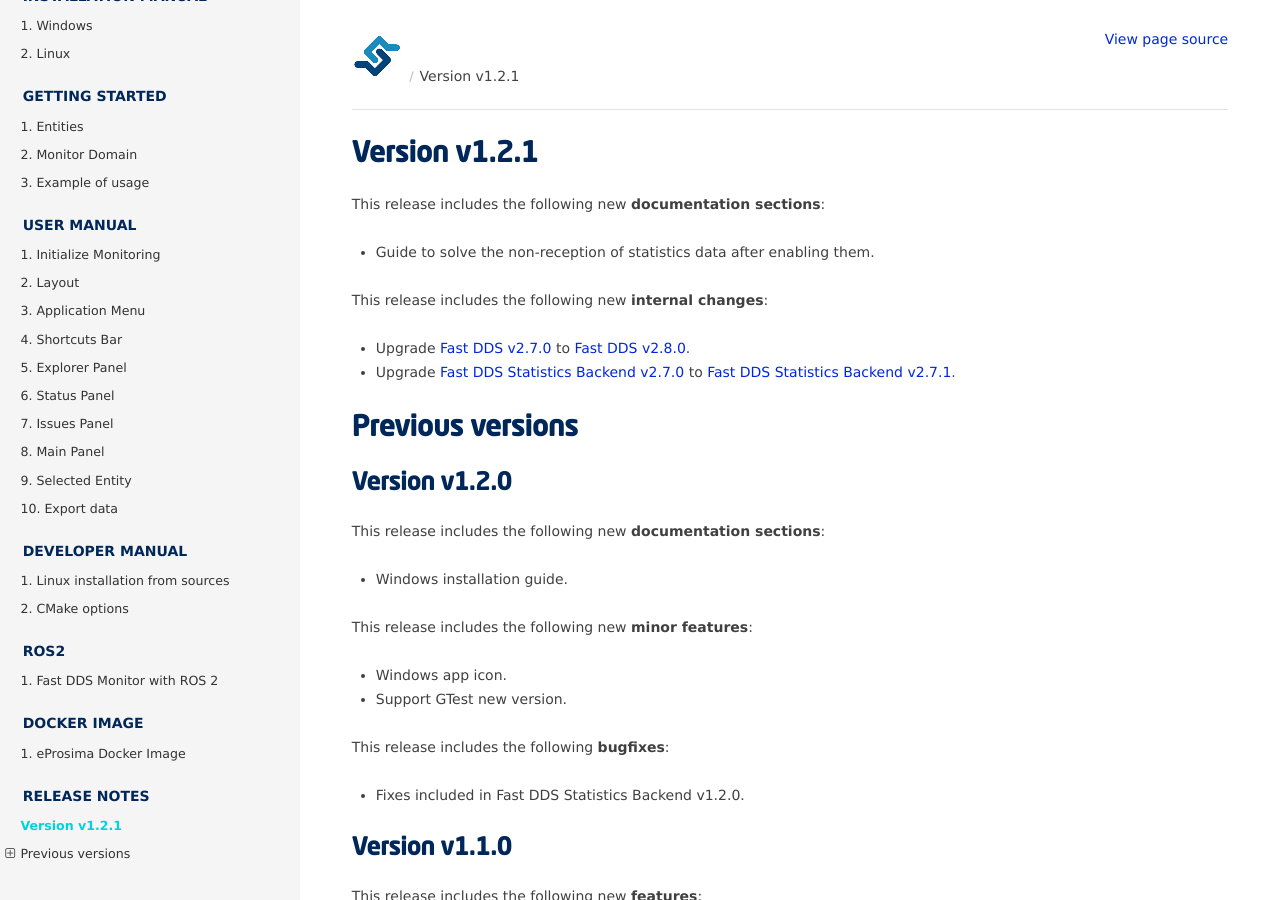
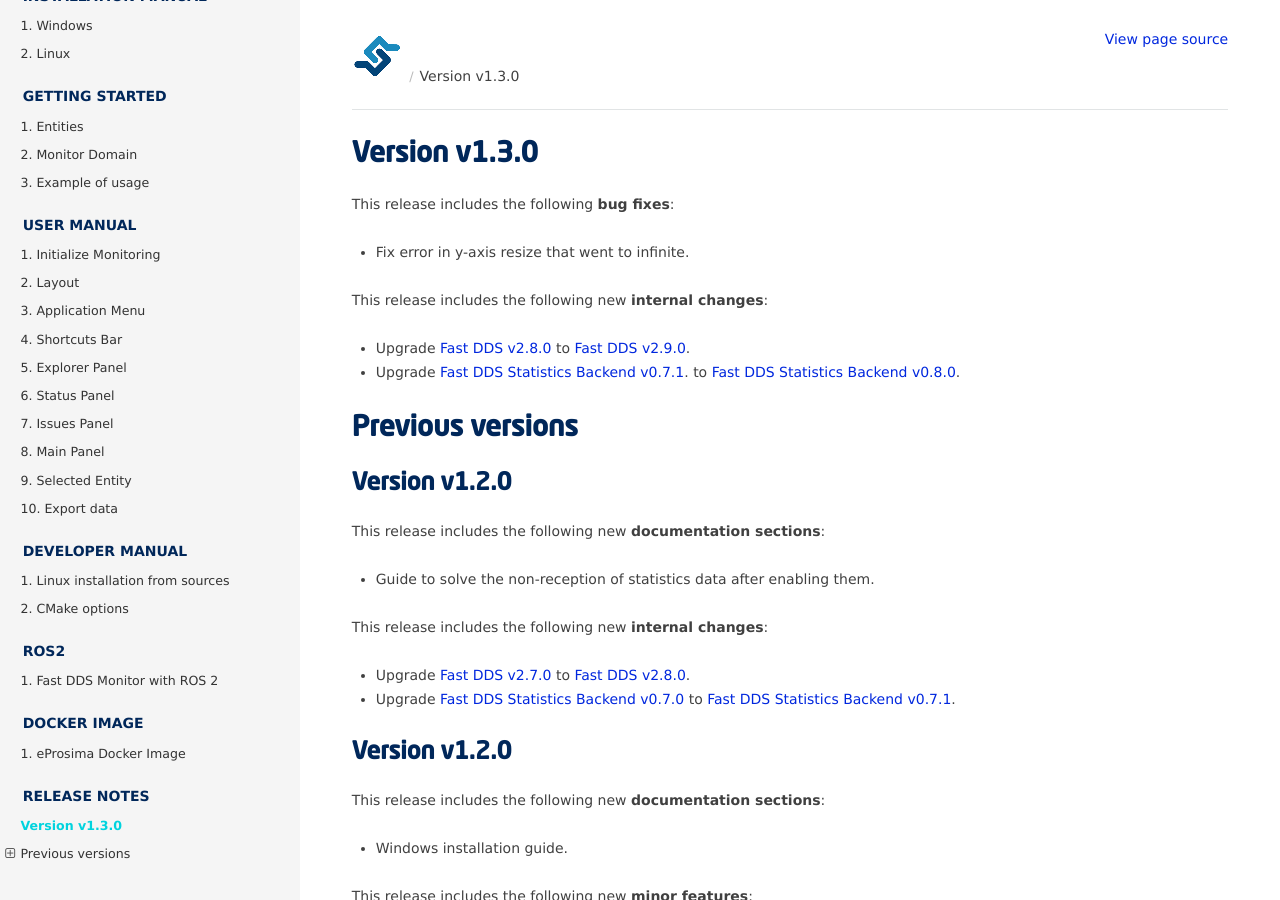
Before and after one commit to nguyenthang7215/DDS_Monitor, a Sphinx documentation site: the page built from docs/rst/notes/notes.rst, in a window 1280 px wide and 900 px high. Built offline with Sphinx 7.4.7 and the Read the Docs theme 2.0.0, drawn with Linux system fonts in a browser that asks for light colours.

Commit message:
Update release notes and bump version (#169)
* Refs #16551: Update release notes and bump version

Signed-off-by: jparisu <javierparis@eprosima.com>

* Refs #16551: apply suggestions

Signed-off-by: jparisu <javierparis@eprosima.com>

Signed-off-by: jparisu <javierparis@eprosima.com>

```diff
--- a/CMakeLists.txt
+++ b/CMakeLists.txt
@@ -34,8 +34,8 @@
 # Version
 ###############################################################################
 set(PRODUCT_MAJOR_VERSION 1)
-set(PRODUCT_MINOR_VERSION 2)
-set(PRODUCT_PATCH_VERSION 1)
+set(PRODUCT_MINOR_VERSION 3)
+set(PRODUCT_PATCH_VERSION 0)
 set(PRODUCT_VERSION_STR ${PRODUCT_MAJOR_VERSION}.${PRODUCT_MINOR_VERSION}.${PRODUCT_PATCH_VERSION})
 
 ###############################################################################
--- a/docs/rst/notes/notes.rst
+++ b/docs/rst/notes/notes.rst
@@ -1,28 +1,30 @@
 .. _release_notes:
 
 ##############
-Version v1.2.1
+Version v1.3.0
 ##############
 
-This release includes the following new **documentation sections**:
+This release includes the following **bug fixes**:
 
-* Guide to solve the non-reception of statistics data after enabling them.
+* Fix error in y-axis resize that went to infinite.
 
 This release includes the following new **internal changes**:
 
 * Upgrade
-  `Fast DDS v2.7.0 <https://github.com/eProsima/Fast-DDS/releases/tag/v2.7.0>`_ to
-  `Fast DDS v2.8.0 <https://github.com/eProsima/Fast-DDS/releases/tag/v2.8.0>`_.
+  `Fast DDS v2.8.0 <https://github.com/eProsima/Fast-DDS/releases/tag/v2.8.0>`_
+  to
+  `Fast DDS v2.9.0 <https://github.com/eProsima/Fast-DDS/releases/tag/v2.9.0>`_.
+
 * Upgrade
-  `Fast DDS Statistics Backend v2.7.0 <https://github.com/eProsima/Fast-DDS-statistics-backend/releases/tag/v0.7.0>`_
+  `Fast DDS Statistics Backend v0.7.1 <https://github.com/eProsima/Fast-DDS-statistics-backend/releases/tag/v0.7.1>`_.
   to
-  `Fast DDS Statistics Backend v2.7.1 <https://github.com/eProsima/Fast-DDS-statistics-backend/releases/tag/v0.7.1>`_.
-
+  `Fast DDS Statistics Backend v0.8.0 <https://github.com/eProsima/Fast-DDS-statistics-backend/releases/tag/v0.8.0>`_.
 
 #################
 Previous versions
 #################
 
+.. include:: previous_versions/v1.2.1.rst
 .. include:: previous_versions/v1.2.0.rst
 .. include:: previous_versions/v1.1.0.rst
 .. include:: previous_versions/v1.0.0.rst
--- /dev/null
+++ b/docs/rst/notes/previous_versions/v1.2.1.rst
@@ -0,0 +1,16 @@
+Version v1.2.0
+==============
+
+This release includes the following new **documentation sections**:
+
+* Guide to solve the non-reception of statistics data after enabling them.
+
+This release includes the following new **internal changes**:
+
+* Upgrade
+  `Fast DDS v2.7.0 <https://github.com/eProsima/Fast-DDS/releases/tag/v2.7.0>`_ to
+  `Fast DDS v2.8.0 <https://github.com/eProsima/Fast-DDS/releases/tag/v2.8.0>`_.
+* Upgrade
+  `Fast DDS Statistics Backend v0.7.0 <https://github.com/eProsima/Fast-DDS-statistics-backend/releases/tag/v0.7.0>`_
+  to
+  `Fast DDS Statistics Backend v0.7.1 <https://github.com/eProsima/Fast-DDS-statistics-backend/releases/tag/v0.7.1>`_.
--- a/package.xml
+++ b/package.xml
@@ -3,7 +3,7 @@
 <package format="3">
   <name>fastdds_monitor</name>
   <!-->There must be a release. Update version accordingly<-->
-  <version>1.2.1</version>
+  <version>1.3.0</version>
   <description>
     Qt application written in C++ that plot the data from the Fast DDS Statistics Backend.
   </description>
```
